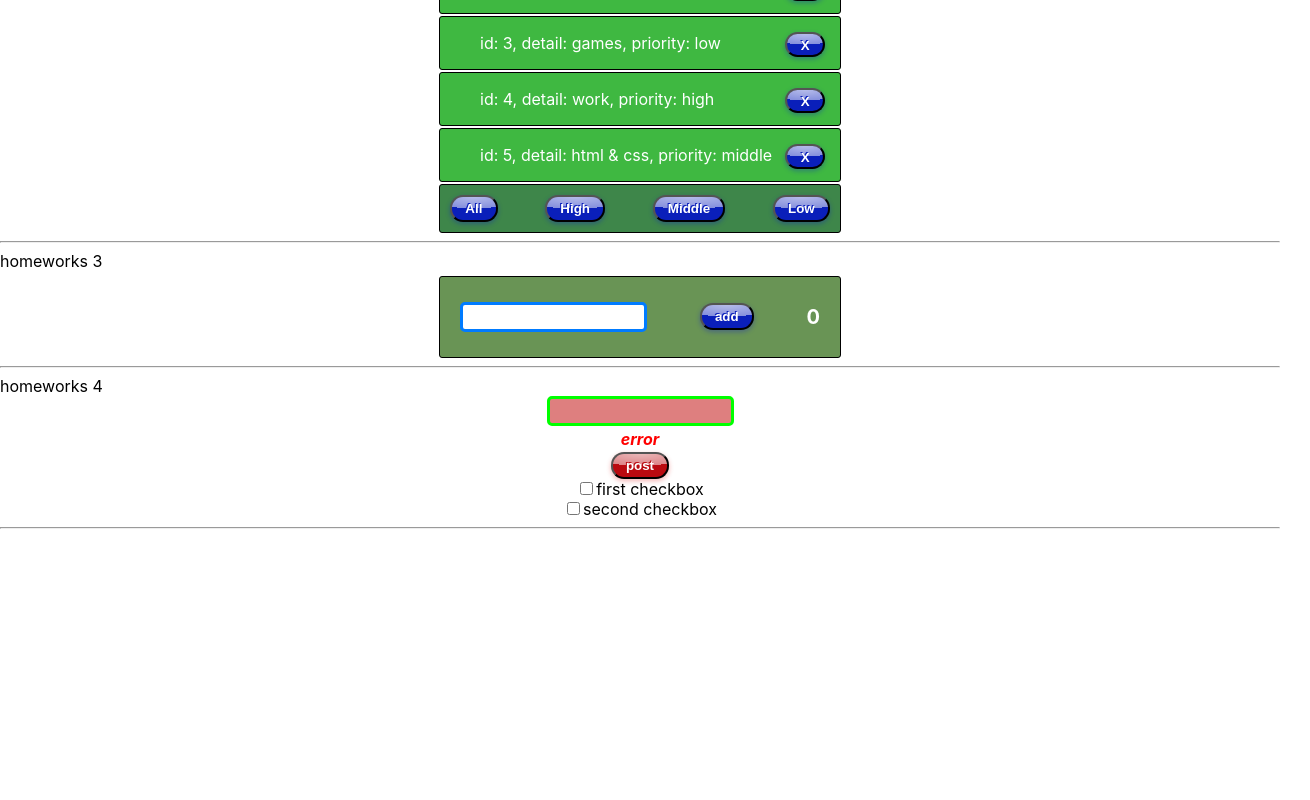
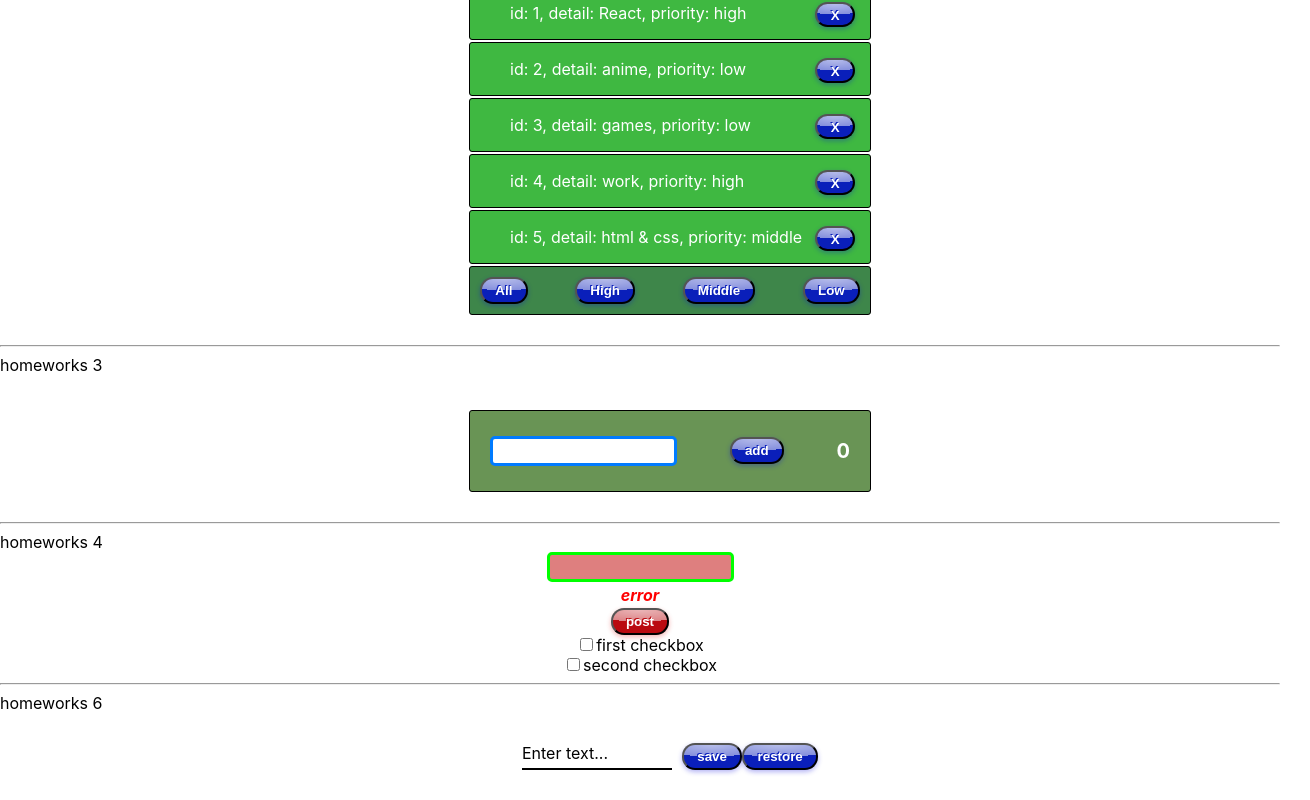
Before and after one commit to alx8437/tasks__Ignat_typescript, a React (Create React App) app: page /#/pre-junior in a window 1280 px wide. Shown: the part 349-1149 px from the top of the page, 1310 px wide, since content can reach past the window. Before the commit the page ends 886 px from the top, so only its background shows below. Built offline with nearby package versions, Linux system fonts and the light colour scheme.

Commit message:
HW6, add SuperSpan, save input data in localStorage

```diff
--- a/src/p1-main/m1-ui/u1-app/App.module.css
+++ b/src/p1-main/m1-ui/u1-app/App.module.css
@@ -6,4 +6,5 @@
     display: flex;
     width: 100%;
     justify-content: center;
+    margin: 30px;
 }
--- a/src/p1-main/m1-ui/u1-app/App.tsx
+++ b/src/p1-main/m1-ui/u1-app/App.tsx
@@ -6,12 +6,7 @@ function App() {
     return (
         <div className={s.App}>
             <div>react homeworks:</div>
-            {/*<HW1/>*/}
-            {/*<HW2/>*/}
-            {/*<HW3/>*/}
-            {/*<HW4/>*/}
             <HW5/>
-
         </div>
     );
 }
--- a/src/p2-homeworks/h5/HW5.tsx
+++ b/src/p2-homeworks/h5/HW5.tsx
@@ -7,8 +7,8 @@ function HW5() {
     return (
         <div>
             <HashRouter>
-            <Header/>
-            <Routes/>
+                <Header/>
+                <Routes/>
             </HashRouter>
         </div>
     );
--- a/src/p2-homeworks/h5/Header.tsx
+++ b/src/p2-homeworks/h5/Header.tsx
@@ -2,6 +2,7 @@ import React, {useState} from "react";
 import {NavLink} from "react-router-dom";
 import s from "./Header.module.css"
 import {v1} from "uuid";
+import {PATH} from "./Routes";
 
 type MenuActiveType = {
     id: string
@@ -15,8 +16,8 @@ function Header() {
     const [showMenu, setShowMenu] = useState<boolean>(false)
     const [menuActive, setMenuActive] = useState<Array<MenuActiveType>>([
         {id: v1(), navlink: "/", title: "PreJunior", isActive: false},
-        {id: v1(), navlink: "/junior", title: "Junior", isActive: false},
-        {id: v1(), navlink: "/junior_plus", title: "JuniorPlus", isActive: false}
+        {id: v1(), navlink: PATH.JUNIOR, title: "Junior", isActive: false},
+        {id: v1(), navlink: PATH.JUNIOR_PLUS, title: "JuniorPlus", isActive: false}
     ])
 
     function setStatusActive(id: string) {
--- a/src/p2-homeworks/h5/pages/PreJunior.tsx
+++ b/src/p2-homeworks/h5/pages/PreJunior.tsx
@@ -3,6 +3,7 @@ import HW1 from "../../h1/HW1";
 import HW2 from "../../h2/HW2";
 import HW3 from "../../h3/HW3";
 import HW4 from "../../h4/HW4";
+import HW6 from "../../h6/HW6";
 
 function PreJunior() {
     return (
@@ -11,8 +12,7 @@ function PreJunior() {
             <HW2/>
             <HW3/>
             <HW4/>
-            {/*<HW6/>*/}
-
+            <HW6/>
         </div>
     );
 }
--- a/src/p2-homeworks/h6/HW6.tsx
+++ b/src/p2-homeworks/h6/HW6.tsx
@@ -2,37 +2,35 @@ import React, {useState} from "react";
 import SuperEditableSpan from "./common/c4-SuperEditableSpan/SuperEditableSpan";
 import SuperButton from "../h4/common/c2-SuperButton/SuperButton";
 import {restoreState, saveState} from "./localStorage/localStorage";
+import s from "../../p1-main/m1-ui/u1-app/App.module.css";
 
 function HW6() {
     const [value, setValue] = useState<string>("");
 
     const save = () => {
         saveState<string>("editable-span-value", value);
+        setValue(value)
     };
     const restore = () => {
-        // setValue();
+        const restore = restoreState("editable-span-value", value)
+        setValue(restore);
     };
 
     return (
         <div>
-            <hr/>
             homeworks 6
-
-            {/*should work (должно работать)*/}
-            <div>
+            <div className={s.wrapperContent_HW}>
                 <SuperEditableSpan
+                    autoFocus
                     value={value}
                     onChangeText={setValue}
-                    spanProps={{children: value ? undefined : "enter text..."}}
+                    spanProps={{
+                        children: value ? undefined : "Enter text...",
+                    }}
                 />
+                <SuperButton onClick={save}>save</SuperButton>
+                <SuperButton onClick={restore}>restore</SuperButton>
             </div>
-            <SuperButton onClick={save}>save</SuperButton>
-            <SuperButton onClick={restore}>restore</SuperButton>
-
-            <hr/>
-            {/*для личного творчества, могу проверить*/}
-            {/*<AlternativeSuperEditableSpan/>*/}
-            <hr/>
         </div>
     );
 }
--- /dev/null
+++ b/src/p2-homeworks/h6/common/c4-SuperEditableSpan/SuperEditableSpan.module.css
@@ -0,0 +1,6 @@
+.editableSpan {
+    width: 150px;
+    border-bottom: 2px solid black;
+    margin-right: 10px;
+    background: transparent;
+}
--- a/src/p2-homeworks/h6/common/c4-SuperEditableSpan/SuperEditableSpan.tsx
+++ b/src/p2-homeworks/h6/common/c4-SuperEditableSpan/SuperEditableSpan.tsx
@@ -1,5 +1,6 @@
 import React, {DetailedHTMLProps, InputHTMLAttributes, HTMLAttributes, useState} from "react";
 import SuperInputText from "../../../h4/common/c1-SuperInputText/SuperInputText";
+import s from "./SuperEditableSpan.module.css"
 
 // тип пропсов обычного инпута
 type DefaultInputPropsType = DetailedHTMLProps<InputHTMLAttributes<HTMLInputElement>, HTMLInputElement>;
@@ -31,29 +32,29 @@ const SuperEditableSpan: React.FC<SuperEditableSpanType> = (
     const {children, onDoubleClick, className, ...restSpanProps} = spanProps || {};
 
     const onEnterCallback = () => {
-        // setEditMode(); // выключить editMode при нажатии Enter
+        setEditMode(false); // выключить editMode при нажатии Enter
 
         onEnter && onEnter();
     };
     const onBlurCallback = (e: React.FocusEvent<HTMLInputElement>) => {
-        // setEditMode(); // выключить editMode при нажатии за пределами инпута
+        setEditMode(false); // выключить editMode при нажатии за пределами инпута
 
         onBlur && onBlur(e);
     };
     const onDoubleClickCallBack = (e: React.MouseEvent<HTMLSpanElement, MouseEvent>) => {
-        // setEditMode(); // включить editMode при двойном клике
-
+        setEditMode(true);
         onDoubleClick && onDoubleClick(e);
     };
 
-    const spanClassName = `${"сделать красивый стиль для спана"} ${className}`;
+    const spanClassName = `${s.editableSpan} ${className}`;
 
     return (
         <>
             {editMode
                 ? (
                     <SuperInputText
-                        autoFocus // пропсу с булевым значением не обязательно указывать true
+                        className={s.inputWrapper}
+                        autoFocus// пропсу с булевым значением не обязательно указывать true
                         onBlur={onBlurCallback}
                         onEnter={onEnterCallback}
 
```
